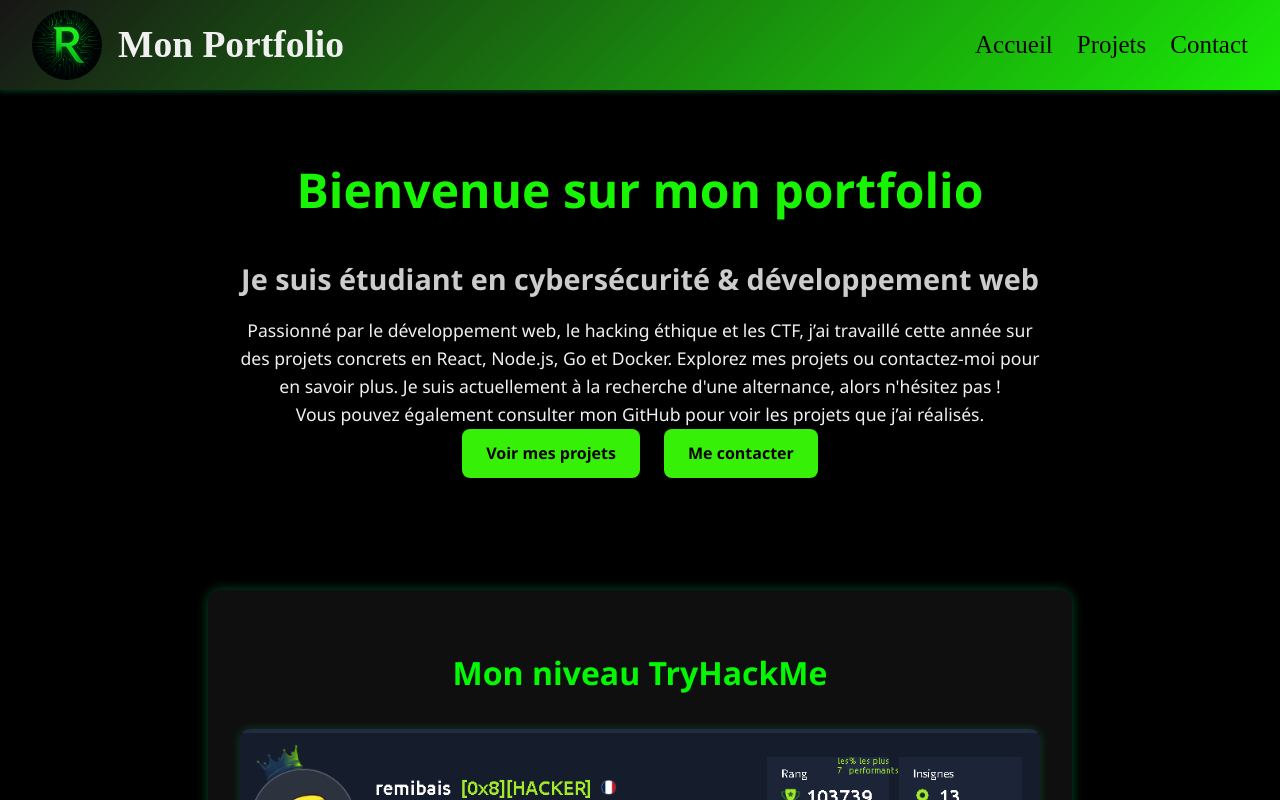
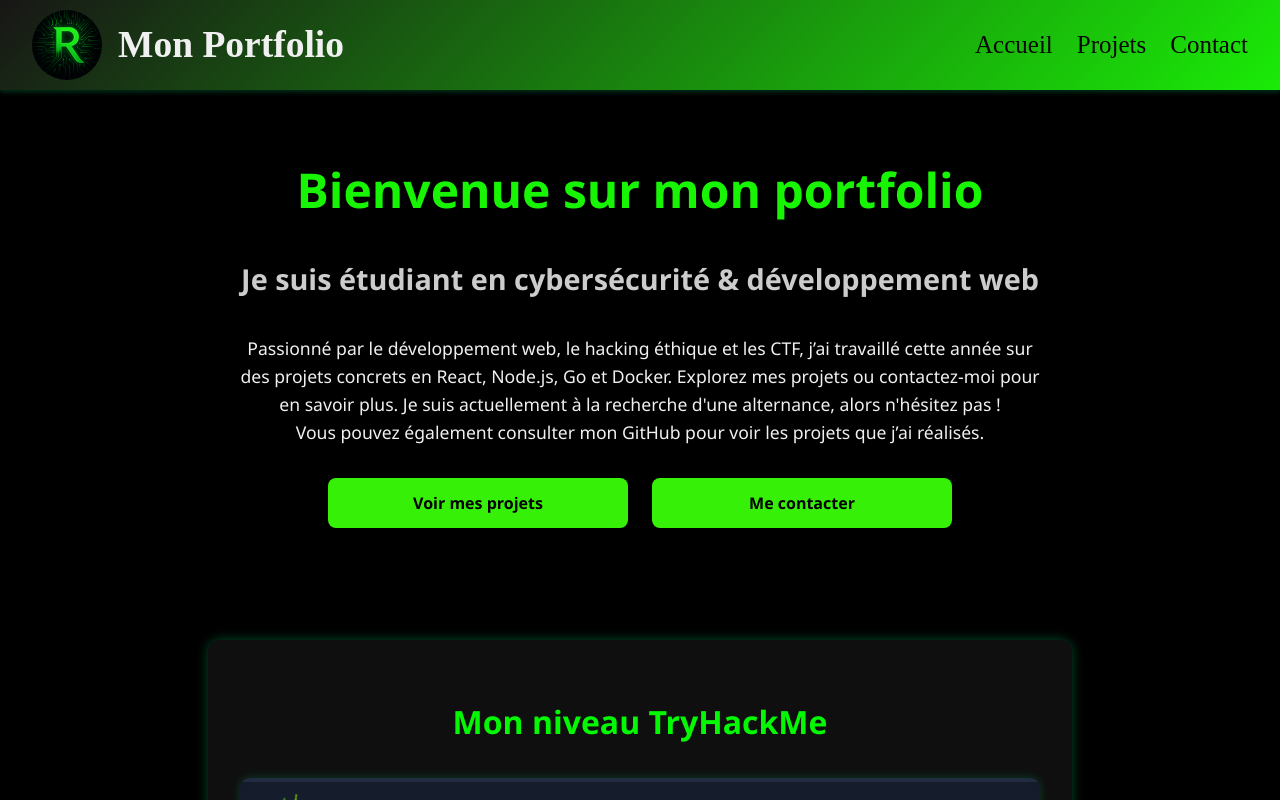
Before and after one commit to Remibeis/mon-portfolio-remi-Rsp, a React (Vite) app: page / in a window 1280 px wide. Shown: the top 800 px of the page. Built offline with nearby package versions, Linux system fonts and the light colour scheme; a web font is replaced by a local one.

Commit message:
fix bug btn accueil

```diff
--- a/src/pages/Accueil.css
+++ b/src/pages/Accueil.css
@@ -14,29 +14,34 @@ body {
   margin-left: auto;
   margin-right: auto;
   max-width: 900px;
+  display: flex;
+  flex-direction: column;
+  align-items: center;
+  justify-content: center;
 }
 
 .accueil-container h1 {
   font-size: 3rem;
   color: #18f504;
   margin-bottom: 1rem;
+  text-align: center;
 }
 
 .accueil-container h2 {
   font-size: 1.8rem;
   margin-bottom: 1rem;
   color: #ccc;
+  text-align: center;
 }
 
 .accueil-container p {
   font-size: 1.1rem;
   margin-bottom: 2rem;
   max-width: 800px;
+  line-height: 1.6;
+  text-align: center;
   margin-left: auto;
   margin-right: auto;
-  line-height: 1.6;
-
-  text-align: center;
 }
 
 .accueil-buttons {
@@ -45,6 +50,9 @@ body {
   gap: 1.5rem;
   flex-wrap: wrap;
   margin-bottom: 3rem;
+  padding: 0 1rem;
+  box-sizing: border-box;
+  width: 100%;
 }
 
 .accueil-btn {
@@ -55,6 +63,10 @@ body {
   font-weight: bold;
   text-decoration: none;
   transition: background-color 0.3s ease, transform 0.2s ease;
+  max-width: 300px;
+  width: 100%;
+  box-sizing: border-box;
+  text-align: center;
 }
 
 .accueil-btn:hover {
@@ -95,10 +107,15 @@ body {
 }
 
 @keyframes fadeIn {
-  from { opacity: 0; transform: translateY(20px); }
-  to { opacity: 1; transform: translateY(0); }
+  from {
+    opacity: 0;
+    transform: translateY(20px);
+  }
+  to {
+    opacity: 1;
+    transform: translateY(0);
+  }
 }
-
 
 @media (max-width: 768px) {
   .accueil-container {
@@ -125,7 +142,8 @@ body {
   }
 
   .accueil-btn {
-    width: 100%;
+    width: 90%;
+    max-width: 100%;
   }
 
   .thm-section {
@@ -140,49 +158,3 @@ body {
     font-size: 1rem;
   }
 }
-
-
-@media (min-width: 1024px) {
-  .accueil-container {
-    padding-left: 2rem;
-    padding-right: 2rem;
-  }
-
-  .accueil-container p {
-    font-size: 1.1rem;
-    text-align: center;
-    margin: auto;
-  }
-}
-
-
-@media (min-width: 1024px) {
-  .accueil-container {
-    padding-left: 2rem;
-    padding-right: 2rem;
-  }
-
-  .accueil-container p {
-    margin-left: auto;
-    margin-right: auto;
-    text-align: center;
-  }
-}
-
-@media (min-width: 1024px) {
-  .accueil-container {
-    display: flex;
-    flex-direction: column;
-    align-items: center;
-    justify-content: center;
-    text-align: center;
-  }
-
-  .accueil-container p,
-  .accueil-container h1,
-  .accueil-container h2 {
-    text-align: center;
-    margin-left: auto;
-    margin-right: auto;
-  }
-}
```
